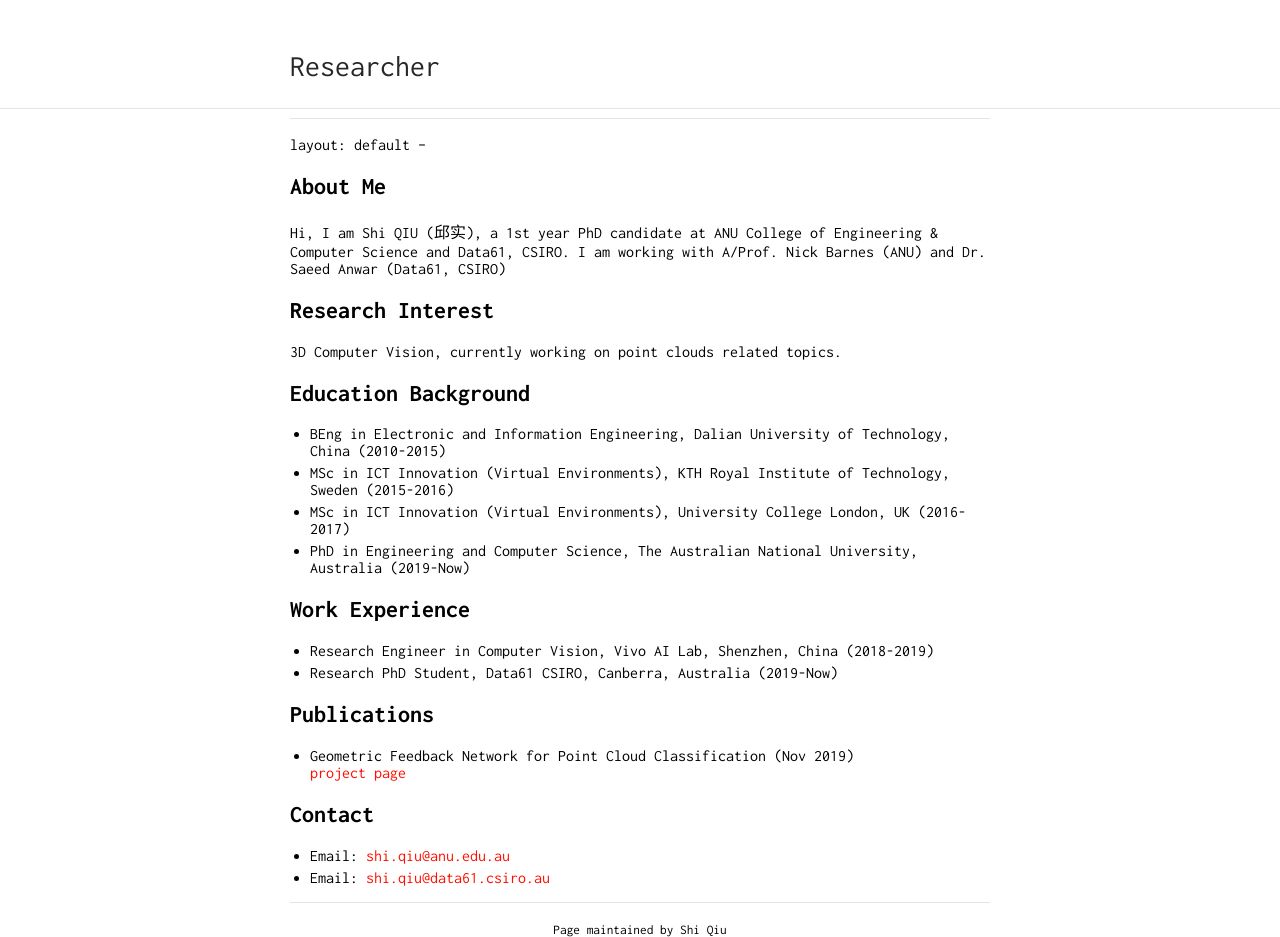
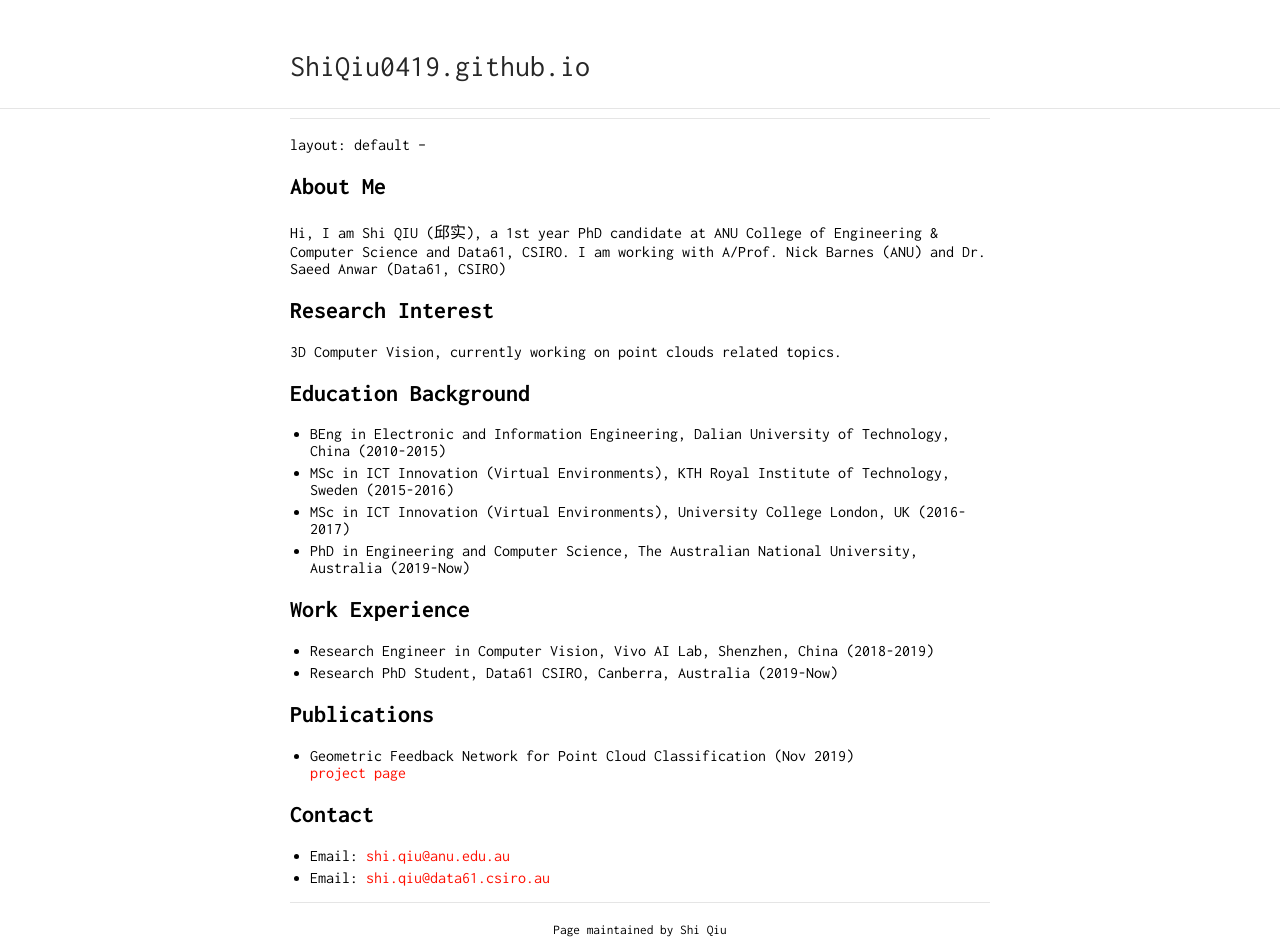
Before and after one commit to ShiQiu0419/ShiQiu0419.github.io, a Jekyll site: the page built from index.md, in a window 1280 px wide. Built offline with Jekyll 4.4.1, drawn with Linux system fonts in a browser that asks for light colours; our own code applies the rules of GitHub Pages for plain Markdown files.

Commit message:
Update _config.yml

```diff
--- a/_config.yml
+++ b/_config.yml
@@ -1,7 +1,3 @@
-title: Researcher
-url: "https://ankitsultana.com"
-baseurl: "/researcher"
-
 markdown: kramdown
 #ins_logo: "./bits-logo.png"
 
```
